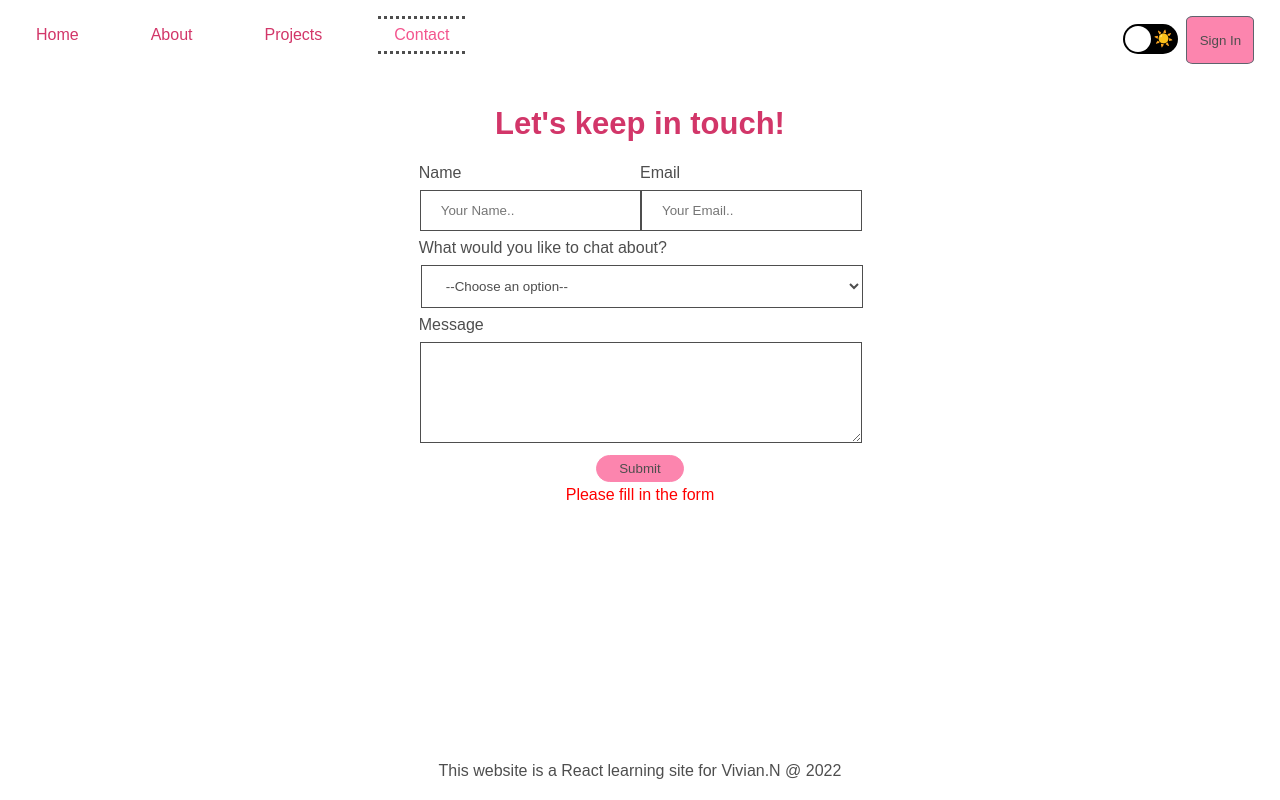
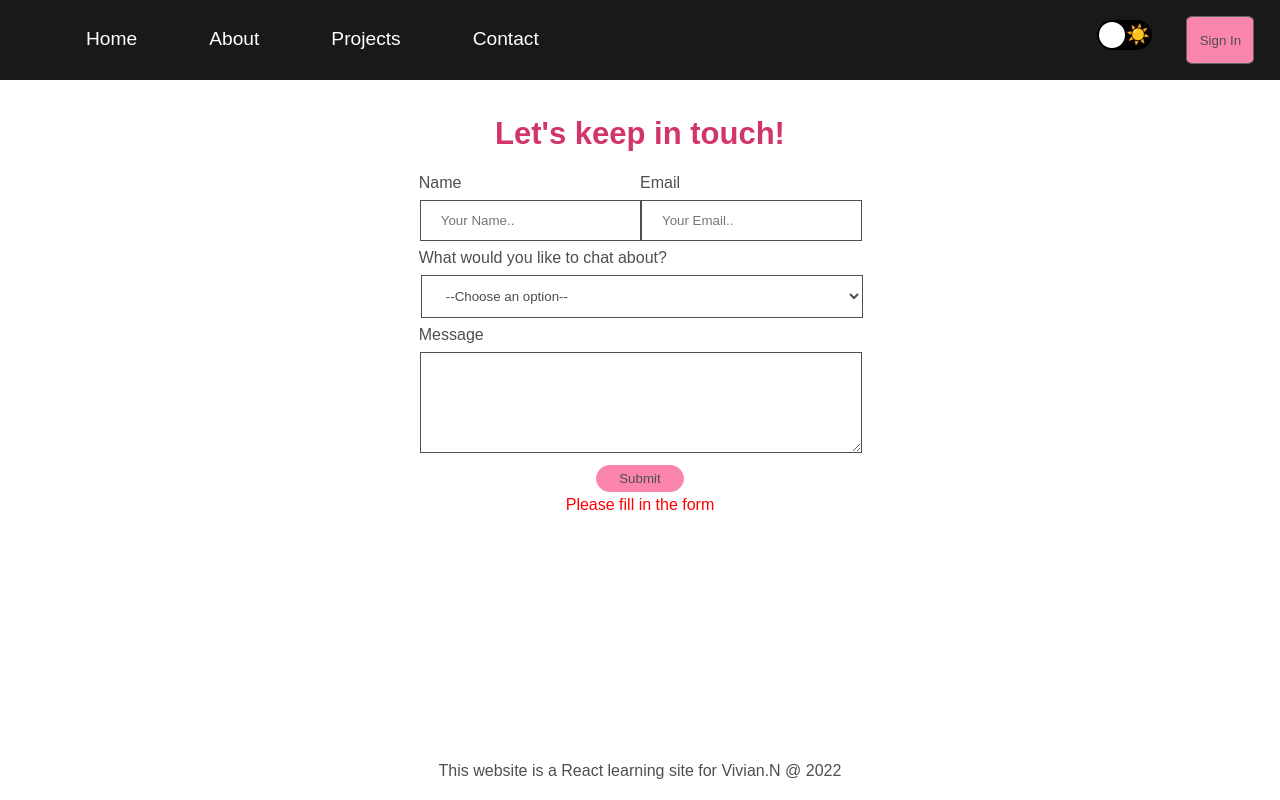
Before and after one commit to viv-nic/CLG-React-Assignments, a React (Create React App) app: page /contact in a window 1280 px wide. Built offline with nearby package versions, Linux system fonts and the light colour scheme.

Commit message:
initial commit

```diff
--- a/package.json
+++ b/package.json
@@ -7,6 +7,8 @@
     "@testing-library/user-event": "^13.5.0",
     "react": "^18.2.0",
     "react-dom": "^18.2.0",
+    "react-icons": "^4.7.1",
+    "react-router": "^6.6.0",
     "react-router-dom": "^5.2.0",
     "react-scripts": "5.0.1",
     "web-vitals": "^2.1.4"
--- a/src/App.css
+++ b/src/App.css
@@ -149,6 +149,55 @@
 
 }
 
+/* @import url("https://fonts.googleapis.com/css2?family=Open+Sans&display=swap"); */
+
+* {
+  box-sizing: border-box;
+  margin: 0;
+  padding: 0;
+  /* font-family: "Open Sans", sans-serif; */
+}
+
+.home,
+.about,
+.projects,
+.contact {
+  display: flex;
+  height: 90vh;
+  align-items: center;
+  justify-content: center;
+  font-size: 3rem;
+  background-color: #000;
+  color: #fff;
+}
+
+.page-icon {
+  margin-left: 1rem;
+  font-size: 100px;
+}
+
+#error-page {
+  display: flex;
+  flex-direction: column;
+  align-items: center;
+  justify-content: center;
+  width: 100%;
+}
+
+@media screen and (max-width: 960px) {
+  .home,
+  .about,
+  .projects,
+  .contact {
+    font-size: 2.5rem;
+  }
+
+  .page-icon {
+    margin-left: 1rem;
+    font-size: 80px;
+  }
+}
+
 
 
 
--- a/src/components/avatarButton/AvatarButton.module.css
+++ b/src/components/avatarButton/AvatarButton.module.css
@@ -18,6 +18,6 @@
     border-color: var(--main-border-color);
     color: var(--main-color);
     border-radius: 50%;
-    height: 80px;
-    width: 80px;
+    height: 70px;
+    width: 70px;
   }
--- a/src/components/nav/index.jsx
+++ b/src/components/nav/index.jsx
@@ -1,7 +1,11 @@
 import { NavLink, useHistory } from "react-router-dom";
-import styles from "./navigation.module.css";
+// import { GiRocketThruster } from "react-icons/gi";
+import { FaBars, FaTimes } from "react-icons/fa";
+import { IconContext } from "react-icons/lib";
+// import styles from "./navigation.module.css";
+import "../nav/nav.css";
 import ToggleSwitch from "../toggleSwitch";
-import { useContext } from "react";
+import { useContext, useState } from "react";
 import { ThemeContext } from "../../theme/ThemeProvider";
 import AuthContext from "../../auth/auth-context";
 import Button from "../Button";
@@ -14,32 +18,77 @@
      let history = useHistory();
      console.log(darkMode);
 
+     const [click, setClick] = useState(false);
+
+    const handleClick = () => setClick(!click);
+
+    const closeMobileMenu = () => setClick(false);
+
     return(
         <header>
-            <nav className="navigation">
-                <ul>
-                    <li>
-                        <NavLink exact activeClassName={styles.active} to="/">
+            <IconContext.Provider value={{ color: "black"}}>
+            <nav className="navbar">
+                <div className="navbar-container container">
+                    {/* <Link to="/" className="navbar-logo" onClick={closeMobileMenu}>
+                        <GiRocketThruster className="navbar-icon" />
+                        Skye
+                    </Link> */}
+                    <div className="menu-icon"onClick={handleClick}>
+                        {click ? <FaTimes /> : <FaBars />}
+                    </div>
+                    <ul className={click ? "nav-menu active" : "nav-menu"}>
+                        <li className="nav-item">
+                            <NavLink to="/" className={({ isActive }) => "nav-links" + (isActive? " activated" : "")}
+                            onClick={closeMobileMenu}
+                            >
                                 Home
                             </NavLink>
                         </li>
-                    <li>
-                        <NavLink activeClassName={styles.active} to="/about">
+                        <li className="nav-item">
+                            <NavLink to="/about" className={({ isActive }) => "nav-links" + (isActive? " activated" : "")}
+                            onClick={closeMobileMenu}
+                            >
                                 About
                             </NavLink>
                         </li>
-                    <li>
-                        <NavLink activeClassName={styles.active} to="/projects">
+                        <li className="nav-item">
+                            <NavLink to="/projects" className={({ isActive }) => "nav-links" + (isActive? " activated" : "")}
+                            onClick={closeMobileMenu}
+                            >
                                 Projects
                             </NavLink>
                         </li>
-                    <li>
-                        <NavLink activeClassName={styles.active} to="/contact">
+                        <li className="nav-item">
+                            <NavLink to="/contact" className={({ isActive }) => "nav-links" + (isActive? " activated" : "")}
+                            onClick={closeMobileMenu}
+                            >
                                 Contact
                             </NavLink>
                         </li>
+                        {/* <li className="nav-item">
+                            <ToggleSwitch
+
+                                isOn={darkMode}
+                                handleToggle={() => theme.setDarkMode(!darkMode)}
+                                leftAriaLabel="toggle dark mode"
+                                leftEmoji={<>🌙</>}
+                                rightAriaLabel="toggle light mode"
+                                rightEmoji={<>☀️</>}
+                            />
+                        </li>
+                        <li className="nav-item">
+                            {isLoggedIn && (
+                            <AvatarButton onClick={() => history.push("/profile")} />
+                            )}
+                            {!isLoggedIn && (
+                                <Button
+                                type="login"
+                                name="Sign In"
+                                onClick={() => history.push("/login")}></Button>
+                            )}
+                        </li> */}
                     </ul>
-            </nav>
+                </div>
                 <div>
                 <ToggleSwitch
                     isOn={darkMode}
@@ -61,6 +110,10 @@
 
 
             </div>
+            </nav>
+
+        </IconContext.Provider>
+
 
         </header>
     );
--- /dev/null
+++ b/src/components/nav/nav.css
@@ -0,0 +1,149 @@
+* {
+  box-sizing: border-box;
+  margin: 0;
+  padding: 0;
+}
+
+.navbar {
+  background: #19191a;
+  height: 80px;
+  display: flex;
+  justify-content: center;
+  align-items: center;
+  font-size: 1.2rem;
+  position: sticky;
+  top: 0;
+  z-index: 999;
+}
+
+.navbar-container {
+  display: flex;
+  justify-content: space-between;
+  height: 80px;
+}
+
+.container {
+  z-index: 1;
+  width: 100%;
+  max-width: 1300px;
+  margin-right: auto;
+  margin-left: auto;
+  padding-right: 50px;
+  padding-left: 50px;
+}
+
+.navbar-logo {
+  color: #fff;
+  justify-self: start;
+  cursor: pointer;
+  text-decoration: none;
+  font-size: 2rem;
+  display: flex;
+  align-items: center;
+}
+
+.navbar-icon {
+  margin-right: 0.5rem;
+}
+
+.nav-menu {
+  display: flex;
+  align-items: center;
+  justify-content: center;
+  list-style: none;
+  text-align: center;
+  justify-content: flex-end;
+}
+
+.nav-item {
+  height: 80px;
+  border-bottom: 2px solid transparent;
+}
+
+.nav-item:hover {
+  border-bottom: 2px solid #09bef0;
+}
+
+.nav-links {
+  color: #fff;
+  display: flex;
+  align-items: center;
+  text-decoration: none;
+  padding: 0.5rem 1rem;
+  height: 100%;
+}
+
+.activated {
+  color: #09bef0;
+}
+
+.fa-bars {
+  color: #fff;
+}
+
+.menu-icon {
+  display: none;
+}
+
+@media screen and (max-width: 960px) {
+  .NavbarItems {
+    position: relative;
+  }
+
+  .nav-menu {
+    display: flex;
+    flex-direction: column;
+    width: 100%;
+    position: absolute;
+    top: 80px;
+    left: -100%;
+    opacity: 1;
+    transition: all 0.5s ease;
+  }
+
+  .nav-menu.active {
+    background: #19191a;
+    left: 0;
+    opacity: 1;
+    transition: all 0.6s ease;
+    z-index: 1;
+  }
+
+  .nav-links {
+    text-align: center;
+    padding: 2rem;
+    width: 100%;
+    display: table;
+  }
+
+  .nav-links:hover {
+    color: #09bef0;
+    transform: scale(1.2);
+    transition: all 0.3s ease;
+  }
+
+  .nav-item:hover {
+    border: none;
+  }
+
+  .nav-item {
+    width: 100%;
+  }
+
+  .navbar-logo {
+    position: absolute;
+    top: 0;
+    left: 0;
+    transform: translate(25%, 50%);
+  }
+
+  .menu-icon {
+    display: block;
+    position: absolute;
+    top: 0;
+    right: 0;
+    transform: translate(-100%, 60%);
+    font-size: 1.8rem;
+    cursor: pointer;
+  }
+}
--- a/src/components/toggleSwitch/ToggleSwitch.module.css
+++ b/src/components/toggleSwitch/ToggleSwitch.module.css
@@ -13,8 +13,8 @@
     height: 30px;
     border-radius: 100px;
     position: absolute;
-    right: 8%;
-    top: 3%;
+    right: 10%;
+    top: 25%;
     background: #000000;
     transition: background-color 0.2s;
   }
@@ -61,7 +61,7 @@
     position: absolute;
     width: 10px;
     height: 20px;
-    right: 14px;
+    right: 16px;
     top: 20px;
     bottom: 0;
     margin-top: auto;
```
Also changed, not shown: 1 other file (tests, documents, lock files or other folders). Lines whose indentation alone changed are shown as unchanged.
